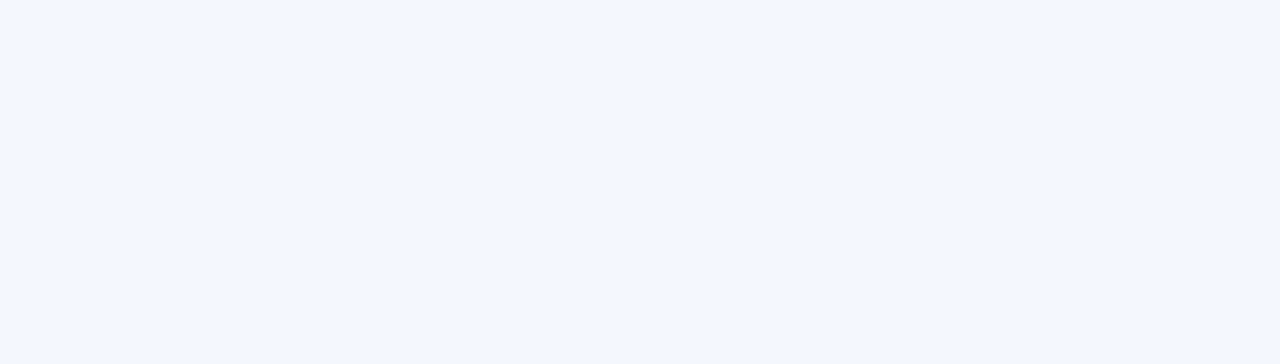
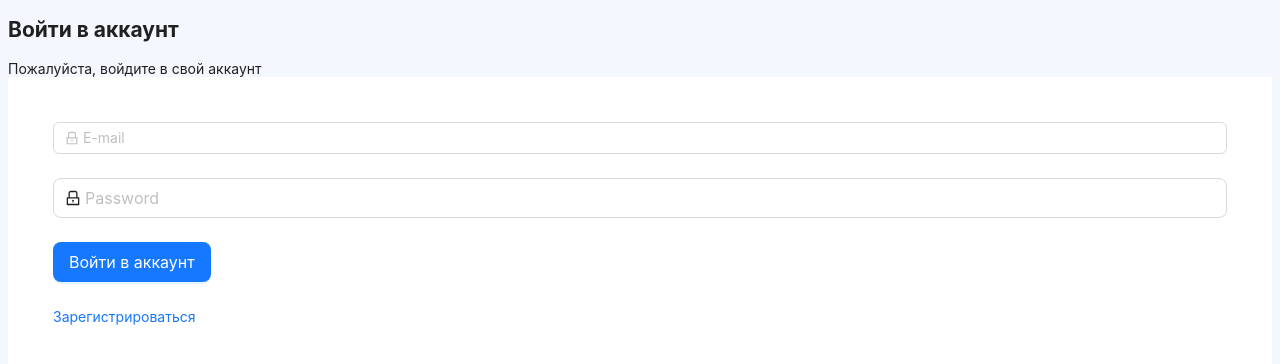
Before and after one commit to Vildanov-Roman/chat-frontend, a React (Create React App) app: page /signin in a window 1280 px wide. Before the commit this address had no page. Shown: the top 364 px of the page. Built offline with nearby package versions, Linux system fonts and the light colour scheme.

Commit message:
rename some

```diff
--- a/src/App.jsx
+++ b/src/App.jsx
@@ -1,24 +1,25 @@
-import React from "react";
-import { useSelector } from "react-redux";
-import { Route, Routes, Navigate } from "react-router-dom";
-import Loginform from "modules/LoginForm/components/LoginForm";
-import { RegisterForm } from "modules";
+import React from 'react';
+import { useSelector } from 'react-redux';
+import { Route, Routes, Navigate } from 'react-router-dom';
+import Loginform from 'modules/LoginForm/components/LoginForm';
+import { RegisterForm } from 'modules';
+import CheckEmailInfo from './pages/Auth/components/CheckInfo';
 
-import { Home } from "pages";
+import { Home } from 'pages';
 
 const App = () => {
-  const isAuth = useSelector((state) => state.userReducer.isAuth);
-  console.log(isAuth);
+  const isAuth = useSelector(state => state.userReducer.isAuth);
   return (
     <div className="wrapper">
       <Routes>
-        <Route path='/' element={<Loginform/>}/>
-        <Route path='/login' element={<Loginform/>}/>
-        <Route path='/register' element={<RegisterForm/>}/>
+        <Route path="/" element={<Loginform />} />
+        <Route path="/signin" element={<Loginform />} />
+        <Route path="/signup" element={<RegisterForm />} />
+        <Route path="/signup/verify" element={<CheckEmailInfo />} />
         <Route
           exact
           path="/im"
-          element={isAuth ? <Home /> : <Navigate to="/login" />}
+          element={isAuth ? <Home /> : <Navigate to="/signin" />}
         />
       </Routes>
     </div>
--- a/src/components/Time/time.js
+++ b/src/components/Time/time.js
@@ -16,4 +16,4 @@ Time.propTypes = {
     date: PropTypes.string
 }
 
-// export default Time;
+export default Time;
--- a/src/modules/LoginForm/components/LoginForm.jsx
+++ b/src/modules/LoginForm/components/LoginForm.jsx
@@ -66,7 +66,7 @@ const Loginform = props => {
               Войти в аккаунт
             </Button>
           </Form.Item>
-          <Link className="auth__register-link" to="/register">
+          <Link className="auth__register-link" to="/signup">
             Зарегистрироваться
           </Link>
         </Form>
--- a/src/pages/Auth/components/CheckInfo.jsx
+++ b/src/pages/Auth/components/CheckInfo.jsx
@@ -28,8 +28,11 @@ const renderTextInfo = ({ hash, verified }) => {
   }
 };
 
-const CheckEmailInfo = ({ location, history }) => {
+const CheckEmailInfo = (props) => {
+  console.log(props);
+
   const hash = location.search.split('hash=')[1];
+  console.log(hash);
   const [verified, setVerified] = useState(false);
   const [checking, setChecking] = useState(!!hash);
   const [info, setInfo] = useState(renderTextInfo({ hash, checking, verified }));
```
